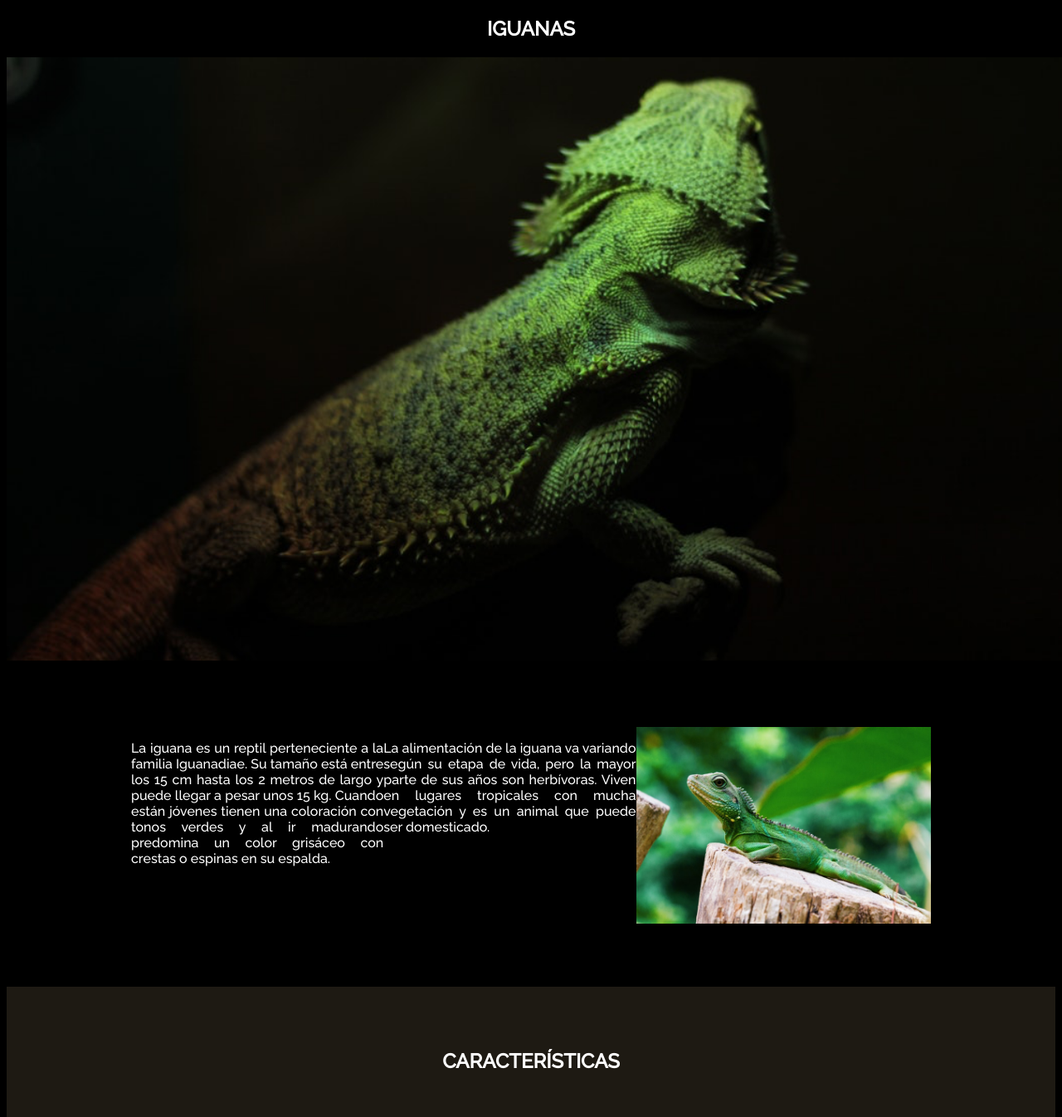
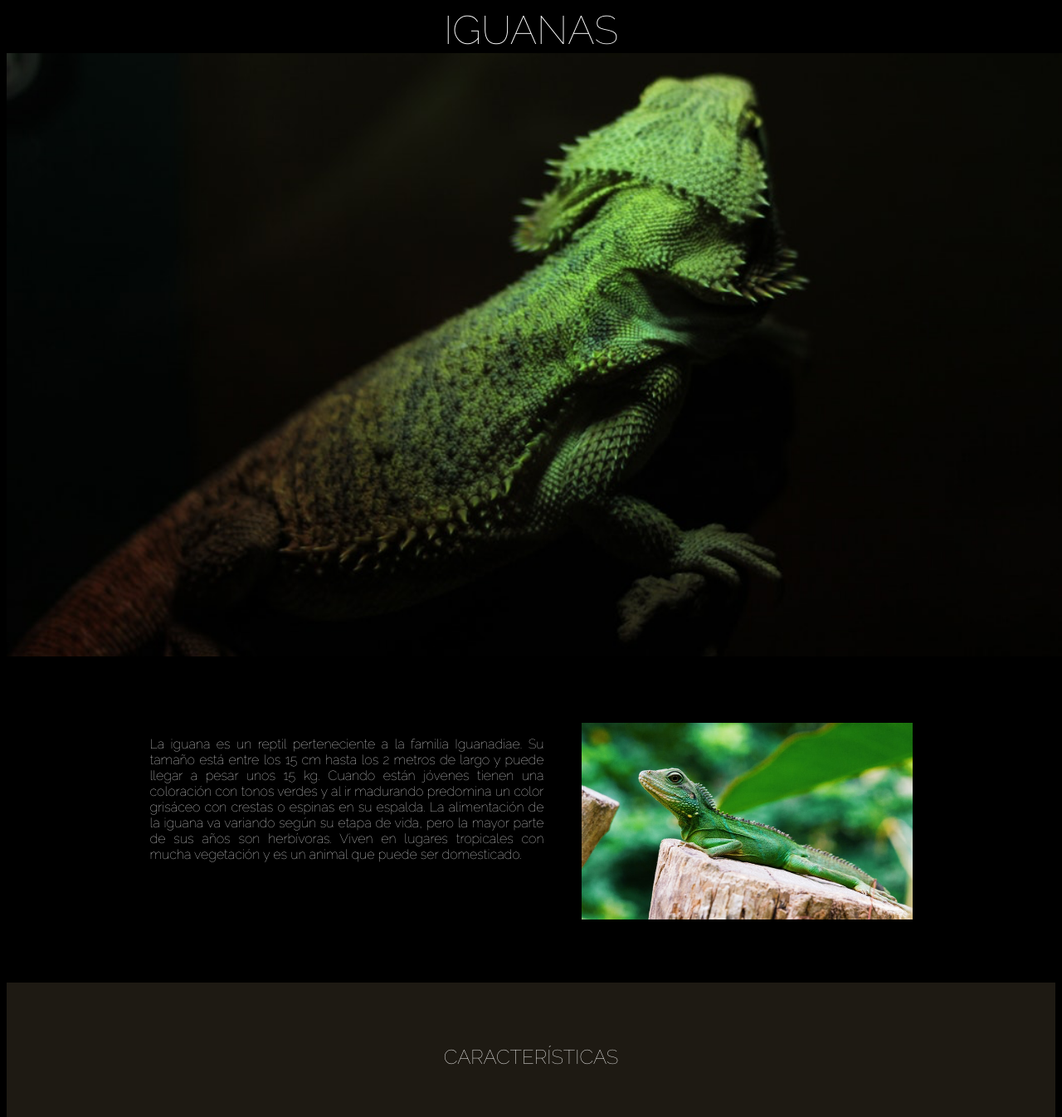
Before and after one commit to danguz80/iguana_giovanny, a plain HTML site: page index.html in a window 1280 px wide. Shown: the top 1346 px of the page at 83% size. Drawn offline with Linux system fonts and the light colour scheme.

Commit message:
ajustando tipo de letra raleway

```diff
--- a/assets/css/style.css
+++ b/assets/css/style.css
@@ -2,10 +2,23 @@ body {
     background-color: black;
     color: white;
     text-align: center;
-    font-family: "Raleway", sans-serif;
 }
 
-header{
+
+.raleway {
+  font-family: "Raleway";
+  font-optical-sizing: auto;
+  font-weight: 50;
+  font-style: normal;
+}
+
+.titulo{
+    font-size: 3em;
+    padding: 0;
+    margin: 0;
+}
+
+header {
     display: block;
 }
 
@@ -19,12 +32,13 @@ header{
 
 .tres {
     display: flex;
-    justify-content:space-around;
+    justify-content: space-around;
     margin: 76px 150px;
     justify-content: center center;
 
 }
-.tres img{
+
+.tres img {
     display: inline-block;
     top: 845px;
     left: 731px;
@@ -53,17 +67,18 @@ h2 {
     font: normal normal 300 25px/30px Raleway;
 }
 
-.cuatro{
-    background-color:#1E1A13;
+.cuatro {
+    background-color: #1E1A13;
 }
 
-.cinco{
+.cinco {
     display: flex;
     justify-content: space-around;
     height: 202px;
     padding: 73px 150px 73px 150px;
 }
-.footer{
+
+.footer {
     background-color: #1E1A13;
     padding: 39px 299px 39px 299px;
 
--- a/index.html
+++ b/index.html
@@ -1,35 +1,38 @@
 <!DOCTYPE html>
 <html lang="es">
+
 <head>
   <meta charset="UTF-8">
   <meta name="viewport" content="width=device-width, initial-scale=1.0">
   <title>Iguana page</title>
   <link rel="preconnect" href="https://fonts.googleapis.com">
-<link rel="preconnect" href="https://fonts.gstatic.com" crossorigin>
-<link href="https://fonts.googleapis.com/css2?family=Raleway:ital,wght@0,500;1,500&display=swap" rel="stylesheet">
-  <script src="https://kit.fontawesome.com/ec32499e15.js" crossorigin="anonymous"></script>
+  <link rel="preconnect" href="https://fonts.gstatic.com" crossorigin>
+  <link href="https://fonts.googleapis.com/css2?family=Raleway:ital,wght@0,100..900;1,100..900&display=swap"
+    rel="stylesheet">
+  <script src="https://kit.fontawesome.com/32f6876c2e.js" crossorigin="anonymous"></script>
   <link rel="stylesheet" href="./assets/css/style.css">
 </head>
+
 <body>
   <section class="header">
-    <h1> IGUANAS </h1>
+    <h1 class="raleway titulo"> IGUANAS </h1>
 
     <div>
-    <img src="./assets/img/bg-header.jpg" alt="">
+      <img src="./assets/img/bg-header.jpg" alt="">
     </div>
- </section>
+  </section>
 
   <section class="tres">
-  <p>
- La iguana es un reptil perteneciente a la familia Iguanadiae. Su tamaño está entre los 15 cm hasta los 2 metros de largo y puede llegar a pesar unos 15 kg. Cuando están jóvenes tienen una coloración con tonos verdes y al ir madurando predomina un color grisáceo con crestas o espinas en su espalda.
-</p>
-<p>
-  La alimentación de la iguana va variando según su etapa de vida, pero la mayor parte de sus años son herbívoras. Viven en lugares tropicales con mucha vegetación y es un animal que puede ser domesticado.
-</p>
-  <img src="./assets/img/iguana-1.jpg" alt="iguana">
+    <p class="raleway">
+      La iguana es un reptil perteneciente a la familia Iguanadiae. Su tamaño está entre los 15 cm hasta los 2 metros de
+      largo y puede llegar a pesar unos 15 kg. Cuando están jóvenes tienen una coloración con tonos verdes y al ir
+      madurando predomina un color grisáceo con crestas o espinas en su espalda. La alimentación de la iguana va variando según su etapa de vida, pero la mayor parte de sus años son herbívoras.
+      Viven en lugares tropicales con mucha vegetación y es un animal que puede ser domesticado.
+    </p>
+    <img src="./assets/img/iguana-1.jpg" alt="iguana">
   </section>
   <section class="cuatro">
-    <h2>  CARACTERÍSTICAS</h2>
+    <h2 class="raleway"> CARACTERÍSTICAS</h2>
     <div class="icon">
 
       <div>
@@ -59,4 +62,5 @@
   </section>
 
 </body>
+
 </html>
```
Lines whose indentation alone changed are shown as unchanged.
